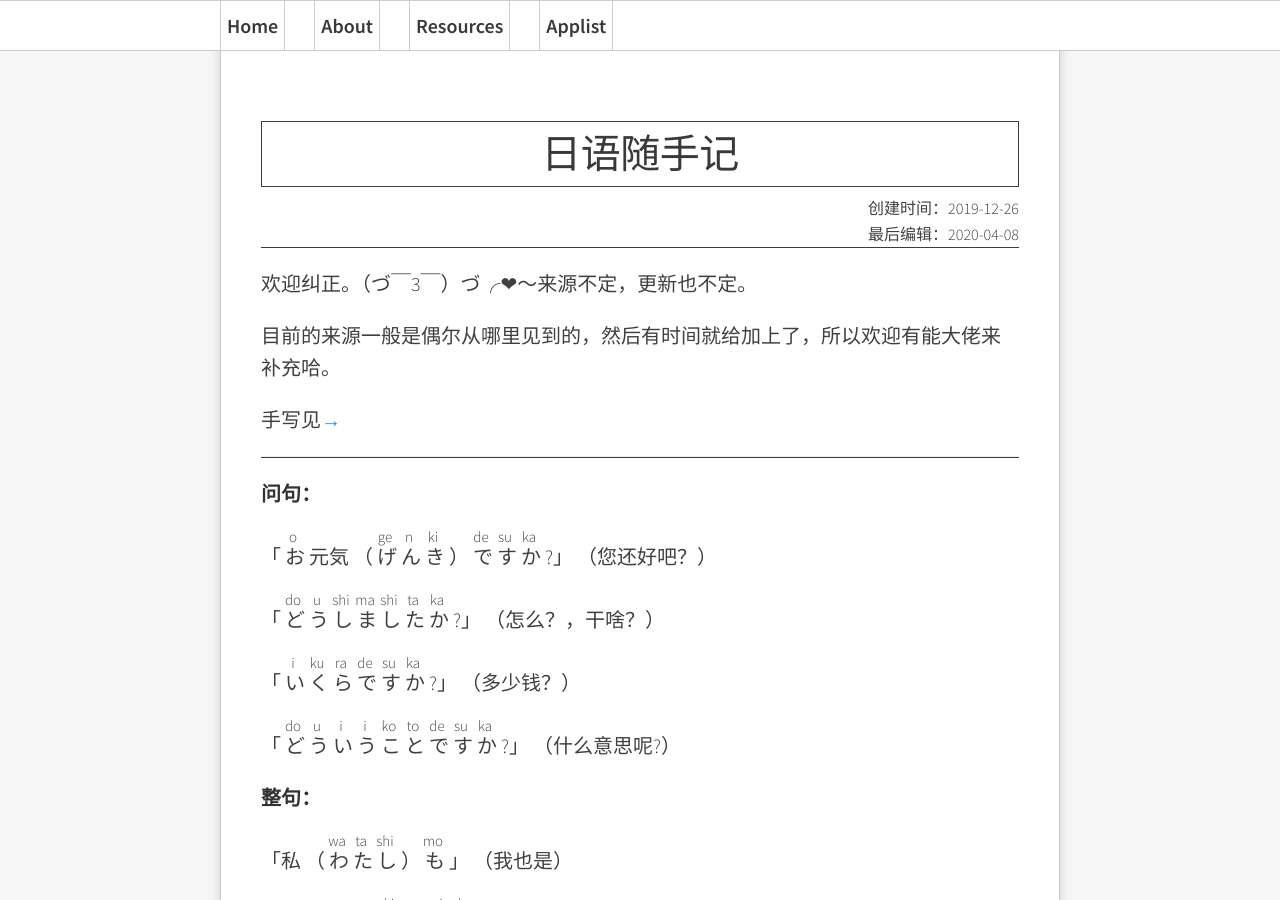
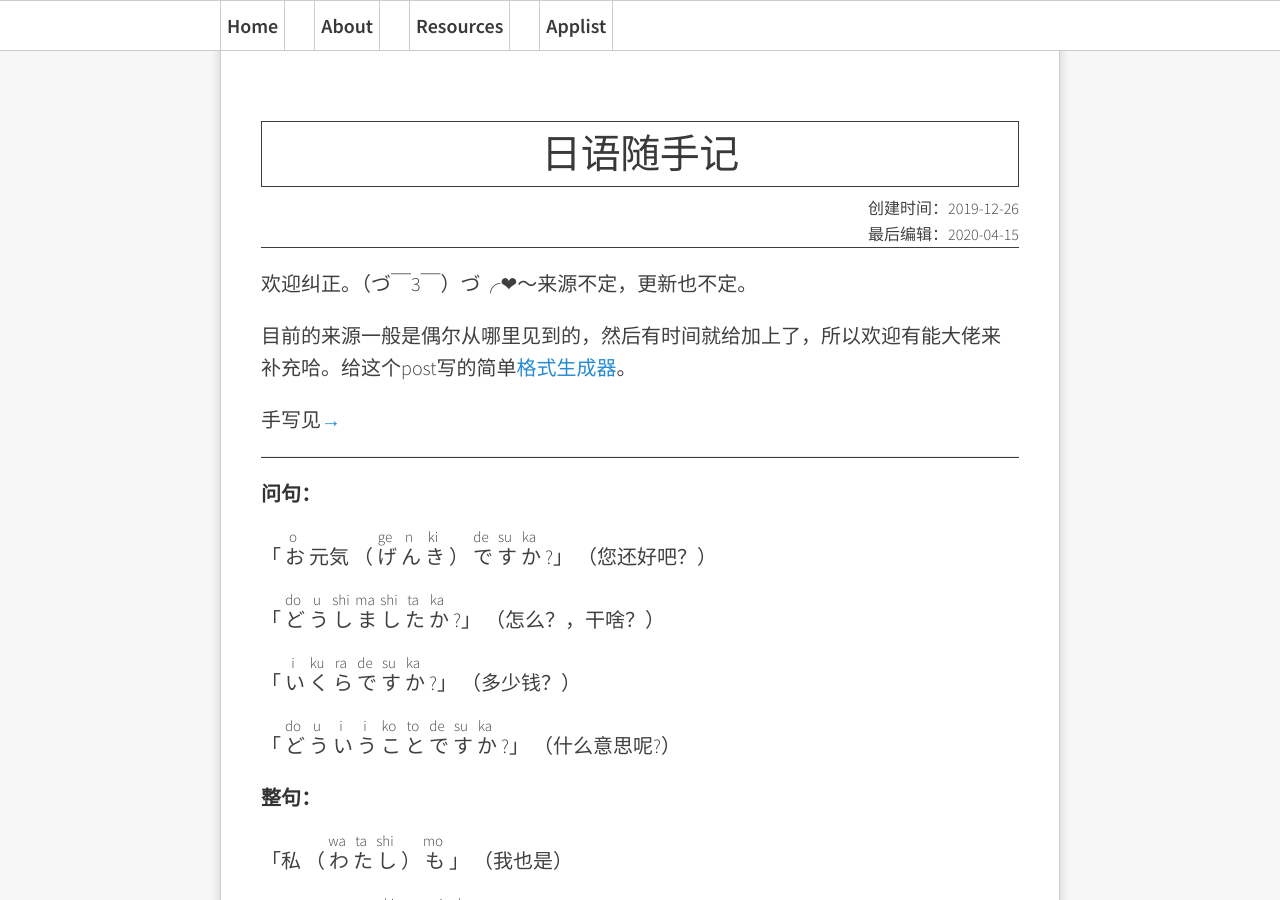
Before and after one commit to Melody-of-Oblivion/Melody-of-Oblivion.github.io, a Jekyll site: the page built from _posts/2019-12-26-nihongopad.md, in a window 1280 px wide and 900 px high. Built offline with Jekyll 4.4.1, drawn with Linux system fonts in a browser that asks for light colours.

Commit message:
Update a post
build ver1.8.7

```diff
--- a/_posts/2019-12-26-nihongopad.md
+++ b/_posts/2019-12-26-nihongopad.md
@@ -1,11 +1,11 @@
 ---
 title: "日语随手记"
-editdate: "2020-04-08"
+editdate: "2020-04-15"
 ---
 
 欢迎纠正。（づ￣3￣）づ╭❤～来源不定，更新也不定。
 
-目前的来源一般是偶尔从哪里见到的，然后有时间就给加上了，所以欢迎有能大佬来补充哈。
+目前的来源一般是偶尔从哪里见到的，然后有时间就给加上了，所以欢迎有能大佬来补充哈。给这个post写的简单[格式生成器](https://github.com/Melody-of-Oblivion/MoO-TextFormatGenerator)。
 
 手写见[→](https://jp.hjenglish.com/subject/pronounce_write/)
 
```
